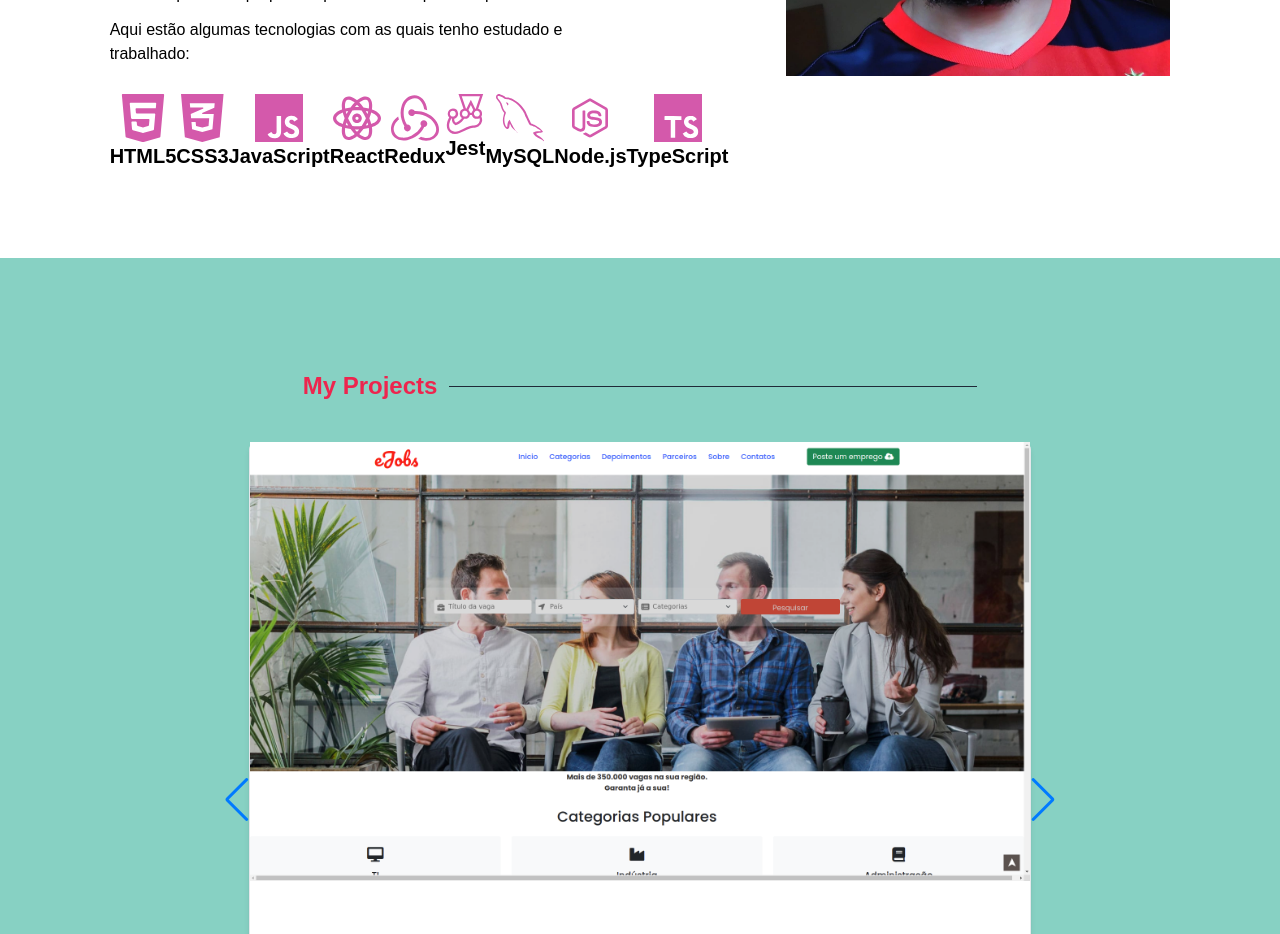
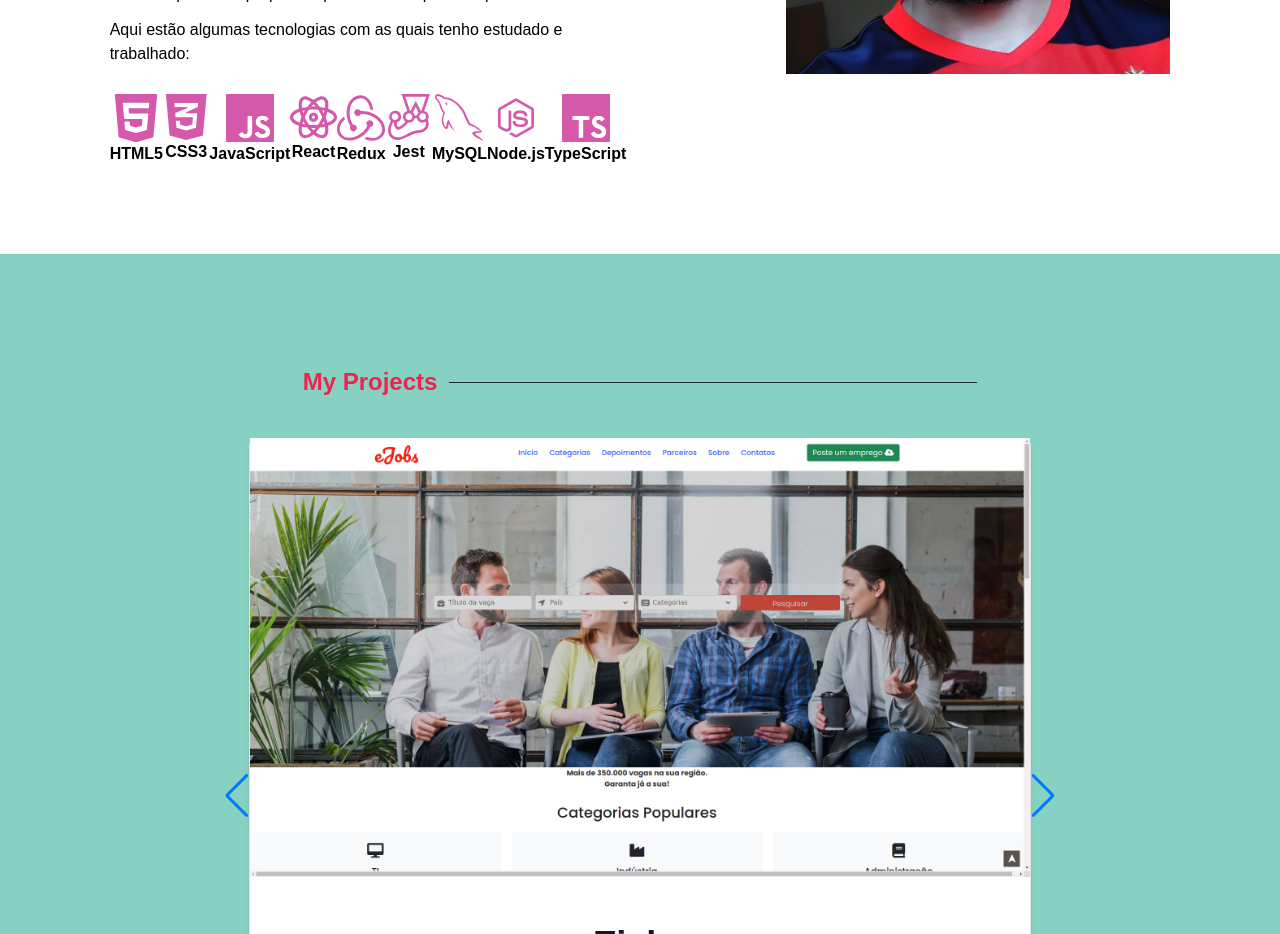
Before and after one commit to walaceborges/Portfolio, a React (Create React App) app: page / in a window 1280 px wide. Shown: the part 1260-2194 px from the top of the page. Built offline with nearby package versions, Linux system fonts and the light colour scheme.

Commit message:
style: edita a responsividade desktop da SkillImage

```diff
--- a/src/Components/SkillsImage.jsx
+++ b/src/Components/SkillsImage.jsx
@@ -16,39 +16,39 @@ function SkillsImage() {
       <div className='flex pt-5 justify-between'>
         <div className='flex flex-col items-center hover:-translate-y-2 transition duration-200'>
           <img className="xl:w-12 w-9"src={ htmlImg } alt="github" />
-          <h2 className='font-semibold text-center text-xs xl:text-xl font-titillium-web'>HTML5</h2>
+          <h2 className='font-bold text-center text-xs xl:text-base font-titillium-web'>HTML5</h2>
         </div>
         <div className='flex flex-col items-center hover:-translate-y-2 transition duration-200'>
           <img className="xl:w-12 w-9"src={ cssImg } alt="github" />
-          <h2 className='font-semibold text-center text-xs xl:text-xl font-titillium-web'>CSS3</h2>
+          <h2 className='font-bold text-center text-xs xl:text-base font-titillium-web'>CSS3</h2>
         </div>
         <div className='flex flex-col items-center hover:-translate-y-2 transition duration-200'>
           <img className="xl:w-12 w-9"src={ jsImg } alt="github" />
-          <h2 className='font-semibold text-center text-xs xl:text-xl font-titillium-web'>JavaScript</h2>
+          <h2 className='font-bold text-center text-xs xl:text-base font-titillium-web'>JavaScript</h2>
         </div>
         <div className='flex flex-col items-center hover:-translate-y-2 transition duration-200'>
           <img className="xl:w-12 w-9"src={ reactImg } alt="github" />
-          <h2 className='font-semibold text-center text-xs xl:text-xl font-titillium-web'>React</h2>
+          <h2 className='font-bold text-center text-xs xl:text-base font-titillium-web'>React</h2>
         </div>
         <div className='flex flex-col items-center hover:-translate-y-2 transition duration-200'>
           <img className="xl:w-12 w-9"src={ reduxImg } alt="github" />
-          <h2 className='font-semibold text-center text-xs xl:text-xl font-titillium-web'>Redux</h2>
+          <h2 className='font-bold text-center text-xs xl:text-base font-titillium-web'>Redux</h2>
         </div>
         <div className='flex flex-col items-center hover:-translate-y-2 transition duration-200'>
           <img className="xl:w-12 w-9"src={ jestImg } alt="github" />
-          <h2 className='font-semibold text-center text-xs xl:text-xl font-titillium-web'>Jest</h2>
+          <h2 className='font-bold text-center text-xs xl:text-base font-titillium-web'>Jest</h2>
         </div>
         <div className='flex flex-col items-center hover:-translate-y-2 transition duration-200'>
           <img className="xl:w-12 w-9"src={ sqlImg } alt="github" />
-          <h2 className='font-semibold text-center text-xs xl:text-xl font-titillium-web'>MySQL</h2>
+          <h2 className='font-bold text-center text-xs xl:text-base font-titillium-web'>MySQL</h2>
         </div>
         <div className='flex flex-col items-center hover:-translate-y-2 transition duration-200'>
           <img className="xl:w-12 w-9"src={ nodeImg } alt="github" />
-          <h2 className='font-semibold text-center text-xs xl:text-xl font-titillium-web'>Node.js</h2>
+          <h2 className='font-bold text-center text-xs xl:text-base font-titillium-web'>Node.js</h2>
         </div>
         <div className='flex flex-col items-center hover:-translate-y-2 transition duration-200 '>
           <img className="xl:w-12 w-9"src={ typeScriptImg } alt="github" />
-          <h2 className='font-semibold text-center text-xs xl:text-xl font-titillium-web'>TypeScript</h2>
+          <h2 className='font-bold text-center text-xs xl:text-base font-titillium-web'>TypeScript</h2>
         </div>
       </div>
     </div>
```
